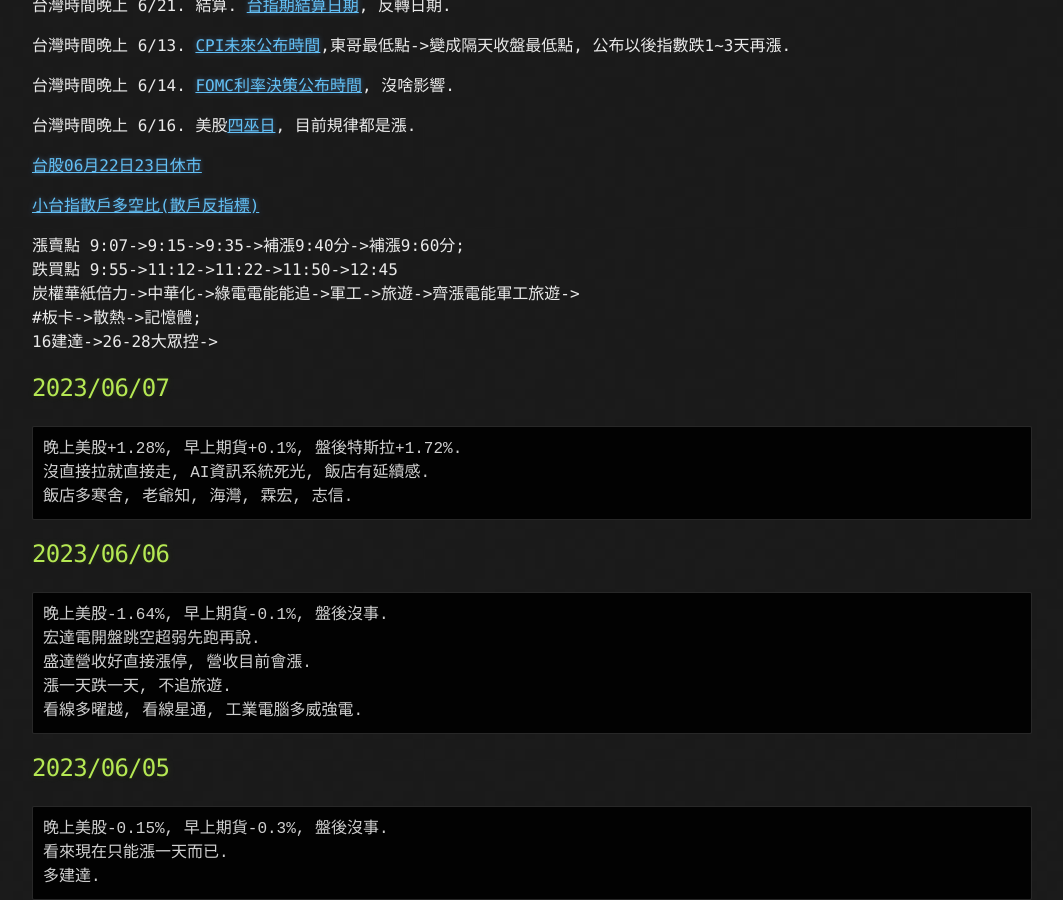
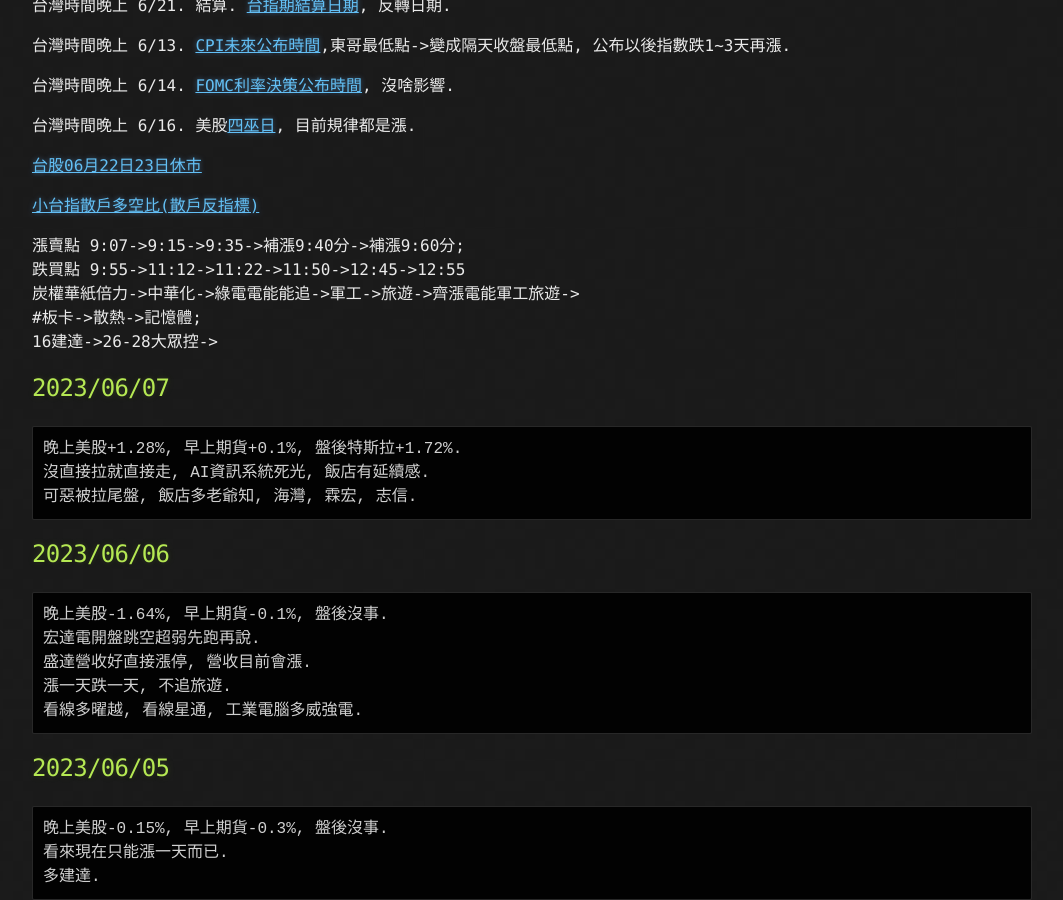
Before and after one commit to lepg5487/Stock_God, a Jekyll site: the page built from index.md, in a window 1280 px wide and 900 px high, scrolled down 304 px. Shown: the whole window, without its empty margins (108-1171 px from the left). Built offline with Jekyll 4.4.1, drawn with Linux system fonts in a browser that asks for light colours; our own code applies the rules of GitHub Pages for plain Markdown files.

Commit message:
Update index.md

````diff
--- a/index.md
+++ b/index.md
@@ -17,7 +17,7 @@
 [小台指散戶多空比(散戶反指標)](https://www.macromicro.me/charts/20069/tw-mtx-long-to-short-ratio-of-individual-player)
 
 漲賣點 9:07->9:15->9:35->補漲9:40分->補漲9:60分;
-跌買點 9:55->11:12->11:22->11:50->12:45
+跌買點 9:55->11:12->11:22->11:50->12:45->12:55
 炭權華紙倍力->中華化->綠電電能能追->軍工->旅遊->齊漲電能軍工旅遊->
 #板卡->散熱->記憶體;
 16建達->26-28大眾控->
@@ -26,7 +26,7 @@
 ```
 晚上美股+1.28%, 早上期貨+0.1%, 盤後特斯拉+1.72%.
 沒直接拉就直接走, AI資訊系統死光, 飯店有延續感.
-飯店多寒舍, 老爺知, 海灣, 霖宏, 志信.
+可惡被拉尾盤, 飯店多老爺知, 海灣, 霖宏, 志信.
 ```
 
 ## 2023/06/06
````
